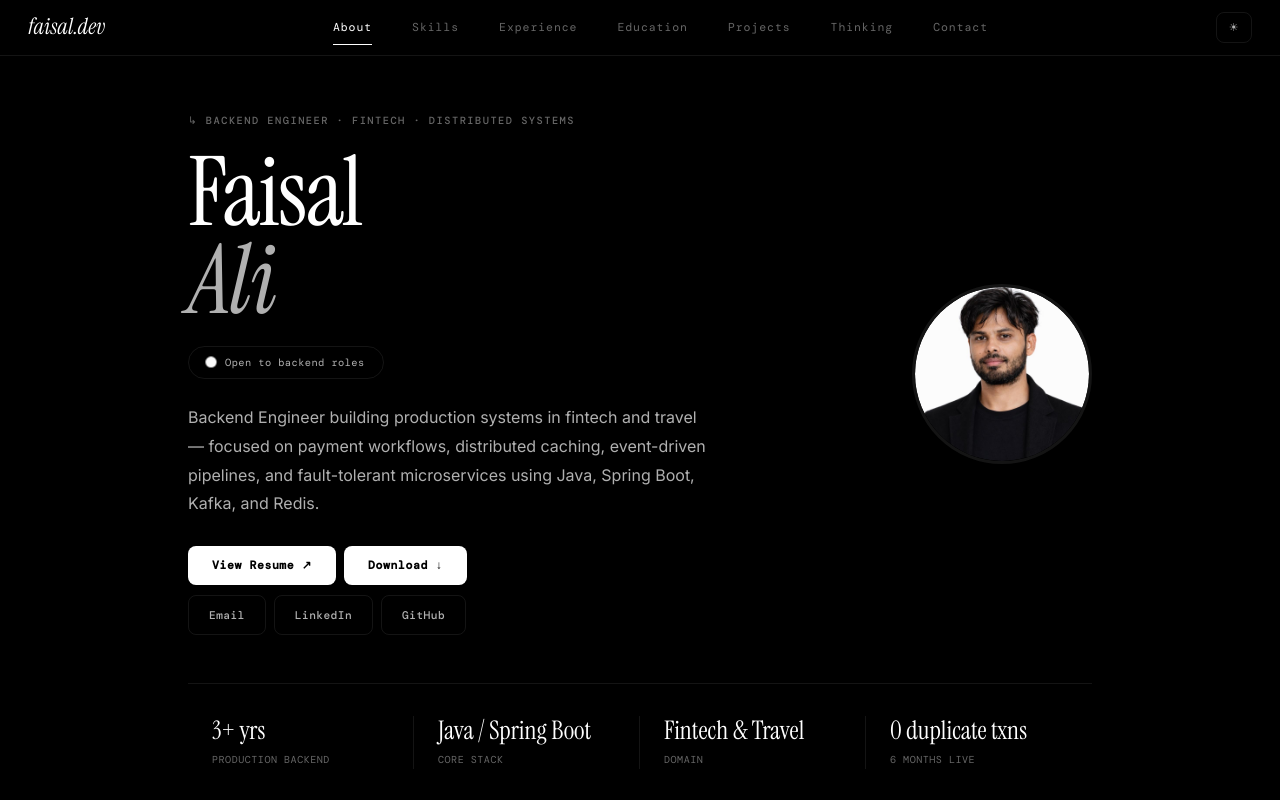
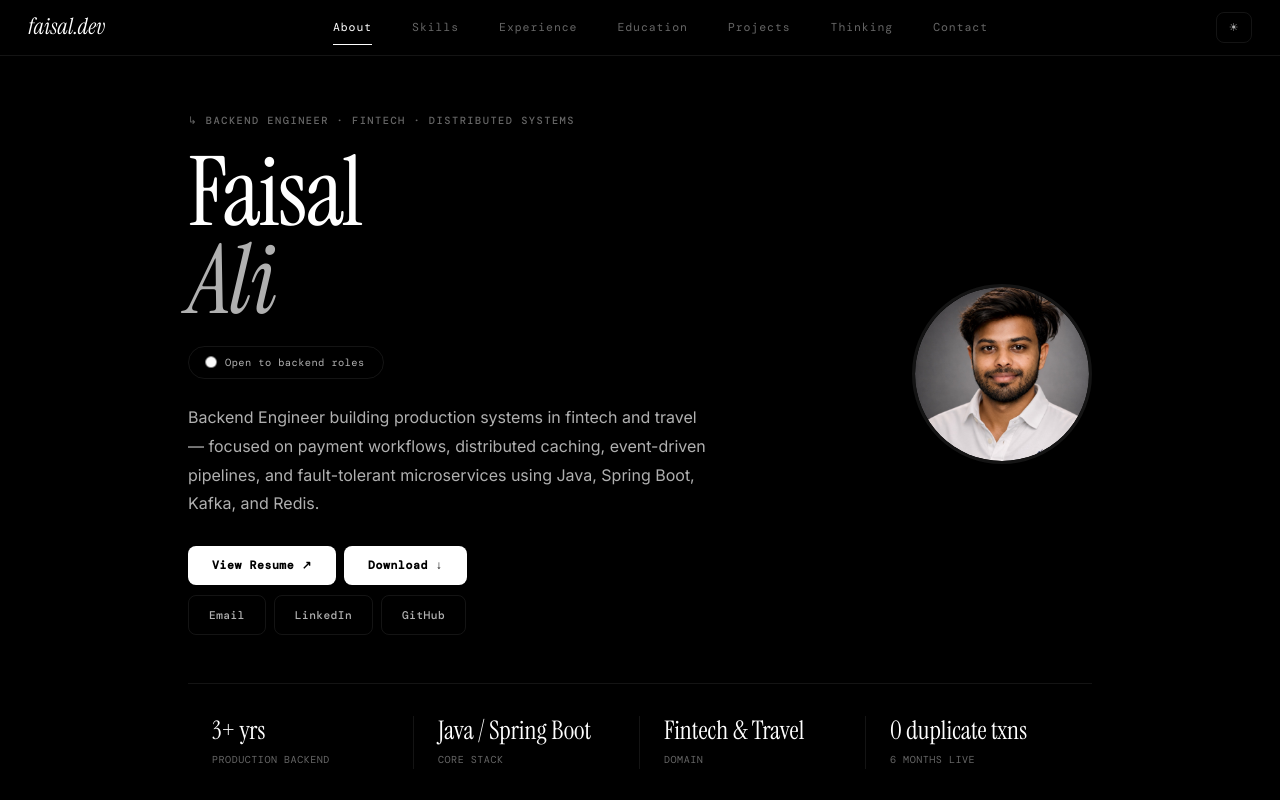
Before and after one commit to faisal-dev-ali/faisal-portfolio, a React (Vite) app: page / in a window 1280 px wide. Shown: the top 800 px of the page. Built offline with nearby package versions, Linux system fonts and the light colour scheme; a web font is replaced by a local one.

Commit message:
optimized

```diff
--- a/src/PortfolioV2.jsx
+++ b/src/PortfolioV2.jsx
@@ -1372,7 +1372,7 @@ export default function Portfolio() {
             <Reveal delay={200}>
               <div className="hero-visual">
                 <img
-                  src="/profile.png"
+                  src="/profile2.png"
                   alt="Faisal Ali"
                   style={{
                     width: "100%",
```
Also changed, not shown: public/profile2.png (added).
